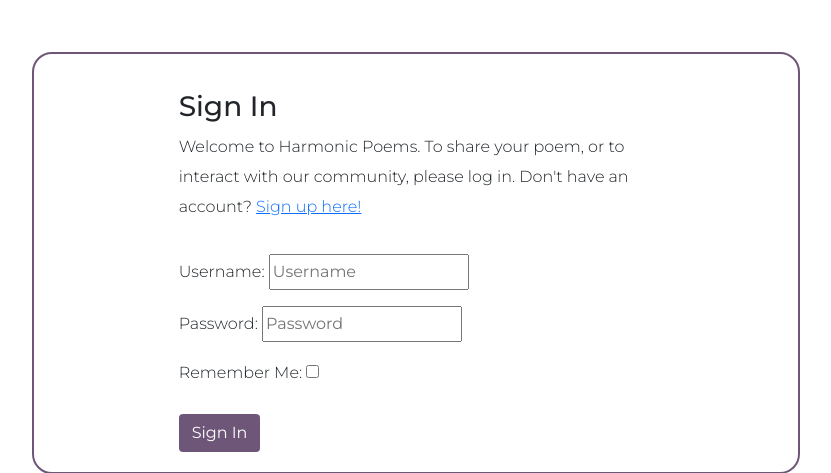
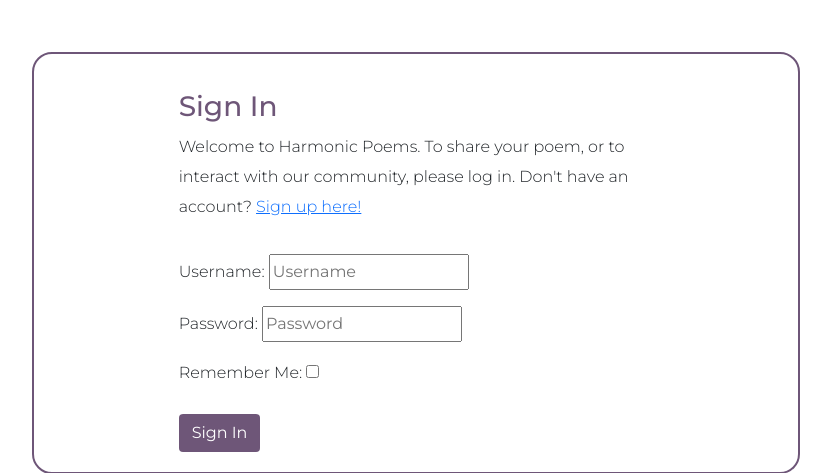
Before and after one commit to MerveKucukzoroglu/days-tea, a Django app: page /accounts/login/ in a window 1280 px wide. Shown: the part 94-567 px from the top of the page, without its empty margins (224-1055 px from the left). Run offline with Django 3.2, Linux system fonts and the light colour scheme; some libraries are stand-ins or nearby versions.

Commit message:
Style signin heading

```diff
--- a/templates/account/login.html
+++ b/templates/account/login.html
@@ -12,7 +12,7 @@
     <div class="col-md-8 mt-3 offset-md-2">
 
 
-      <h3>{% trans "Sign In" %}</h3>
+      <h3 class="title">{% trans "Sign In" %}</h3>
 
       <!-- {% get_providers as socialaccount_providers %}
 
```
